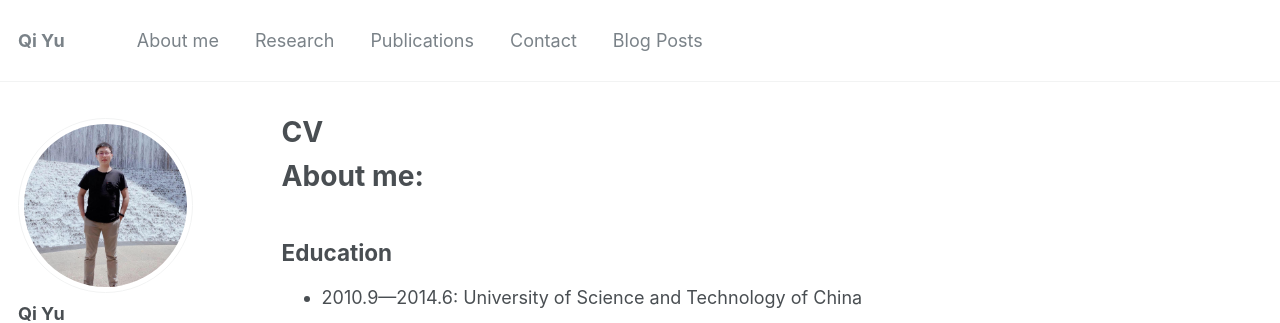
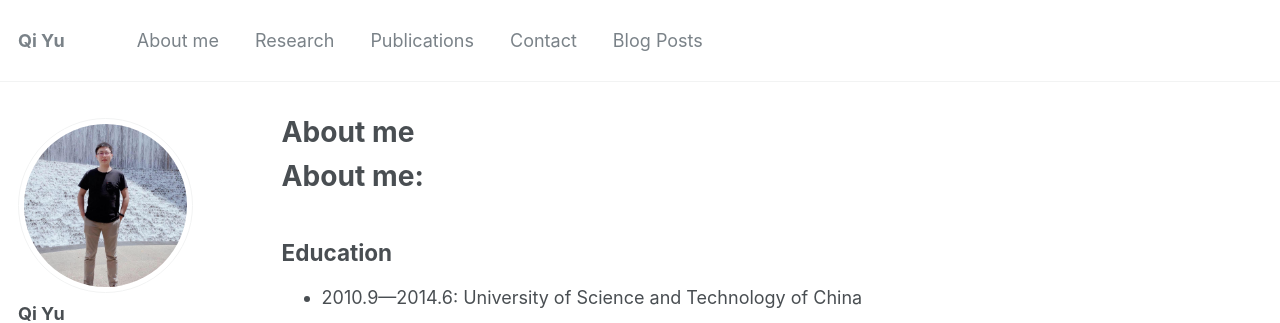
Before and after one commit to qiyuchem/qiyuchem.github.io, a Jekyll site: the page built from _pages/cv.md, in a window 1280 px wide and 1004 px high. Shown: the top 323 px of the window. Built offline with Jekyll 4.4.1, drawn with Linux system fonts in a browser that asks for light colours.

Commit message:
Update cv.md

```diff
--- a/_pages/cv.md
+++ b/_pages/cv.md
@@ -1,6 +1,6 @@
 ---
 layout: archive
-title: "CV"
+title: "About me"
 permalink: /cv/
 author_profile: true
 redirect_from:
```
